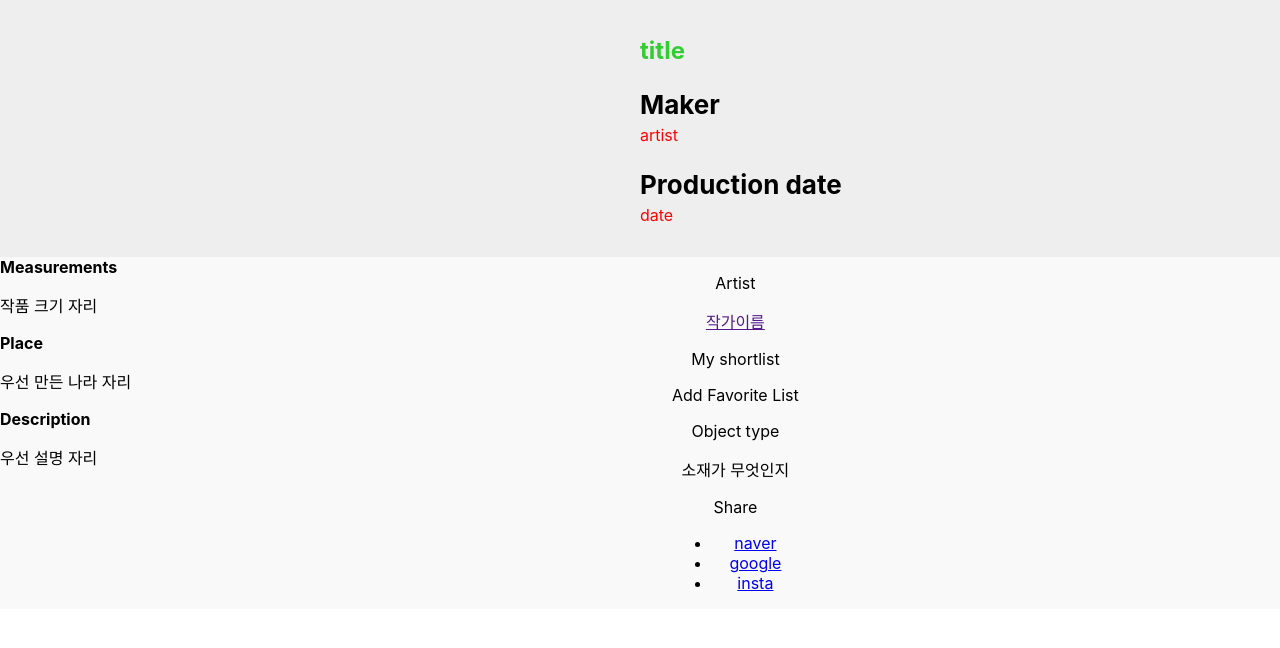
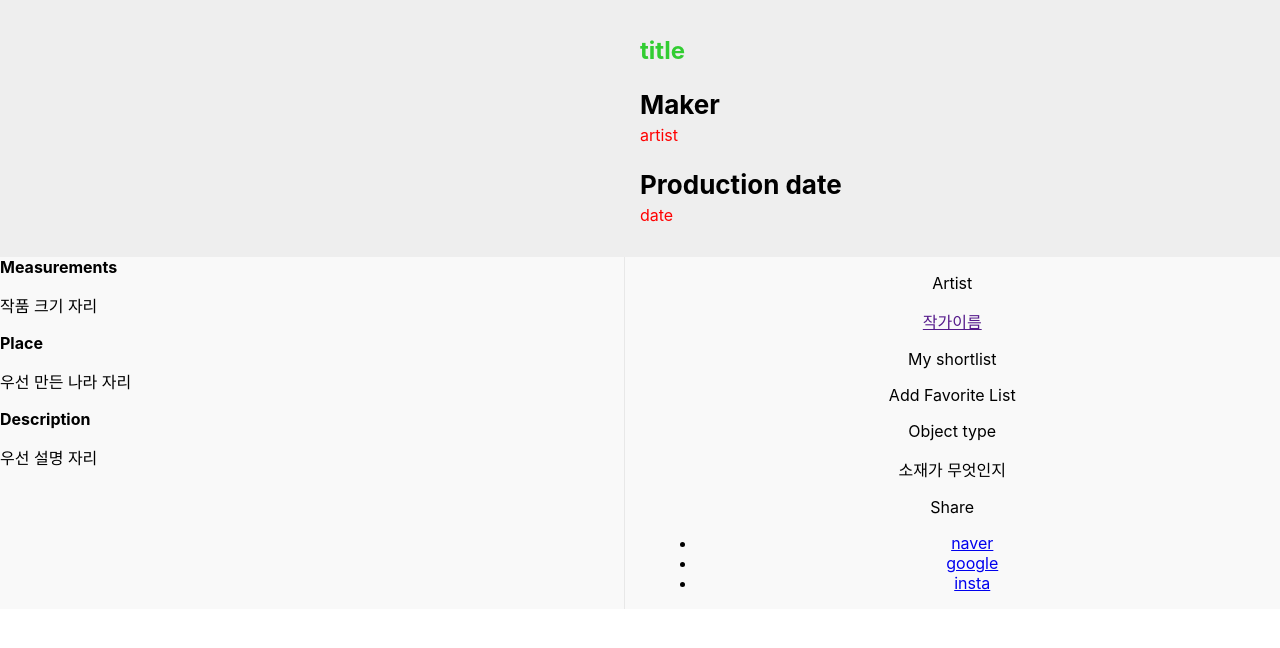
Before and after one commit to anemoa/retry-museum-project, a React (Create React App) app: page / in a window 1280 px wide. Shown: the top 648 px of the page. Built offline with nearby package versions, Linux system fonts and the light colour scheme; the HTML template or start-up script is replaced by a standard one.

Commit message:
feat: add ObjSubInfo basic style

```diff
--- a/src/pages/work-of-arts/components/ObjectDetailSection.jsx
+++ b/src/pages/work-of-arts/components/ObjectDetailSection.jsx
@@ -10,6 +10,12 @@ const ObjInfoBox = styled.div`
     width: 50%;
     padding-right: 2rem;
     text-align: left;
+`;
+
+const ObjSubInfoBox = styled.div`
+    width: 50%;
+    padding: 0 2rem;
+    border-left: 1px solid #e8e8e8;
 `;
 
 const ContentRender = ({ content }) => {
@@ -29,8 +35,8 @@ const ContentRender = ({ content }) => {
                     ))}
                 </ul>
             );
-		default:
-			return null;
+        default:
+            return null;
     }
 };
 
@@ -96,16 +102,16 @@ export const ObjectDetailSection = () => {
                 ))}
             </ObjInfoBox>
 
-            <div>
+            <ObjSubInfoBox>
                 {artSubInfo.map((ele, idx) => {
                     return (
                         <div>
                             <p>{ele.title}</p>
-							<ContentRender content={ele.content}/>
+                            <ContentRender content={ele.content} />
                         </div>
                     );
                 })}
-            </div>
+            </ObjSubInfoBox>
         </ObjDetailSection>
     );
 };
```
